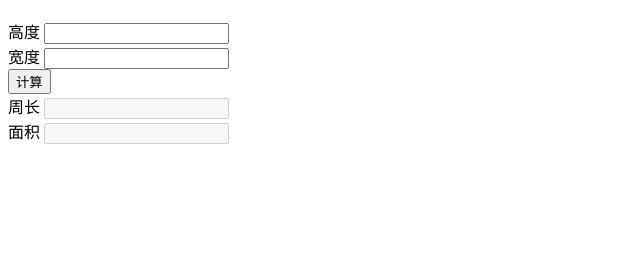
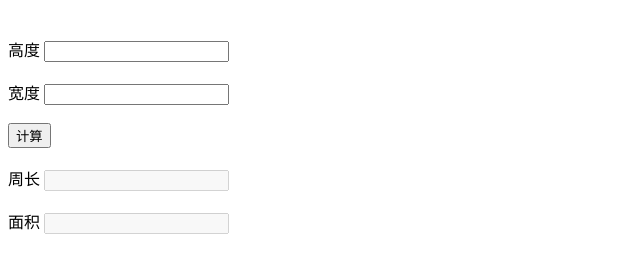
Before and after one commit to weijia0208/rectangle, a plain HTML site: page index.html in a window 1280 px wide. Shown: the part 70-342 px from the top of the page, without its empty margins (0-640 px from the left). Drawn offline with nearby package versions, Linux system fonts and the light colour scheme.

Commit message:
rectangle

```diff
--- a/index.html
+++ b/index.html
@@ -7,32 +7,30 @@
 </head>
 <body>
  <h1>矩形计算器</h1>
- <div class="rectangle">
   <div>
+    <br>
     <label>高度</label>
     <input type="text" id="height">
-    <br>
   </div>
   <div>
+    <br>
     <label>宽度</label>
     <input type="text" id="width">
-    <br>
   </div>
   <div>
+    <br>
     <input type="button" value="计算" id="calculate">
-    <br>
   </div>
   <div>
+    <br>
     <label>周长</label>
     <input type="text" id="perimeter" disabled>
-    <br>
   </div>
   <div>
+    <br>
     <label>面积</label>
     <input type="text" id="area" disabled>
-    <br>
   </div>
- </div>
  <script src="//apps.bdimg.com/libs/jquery/2.1.4/jquery.min.js"></script>
  <script src="rectangle.js"></script>
 </body>
```
